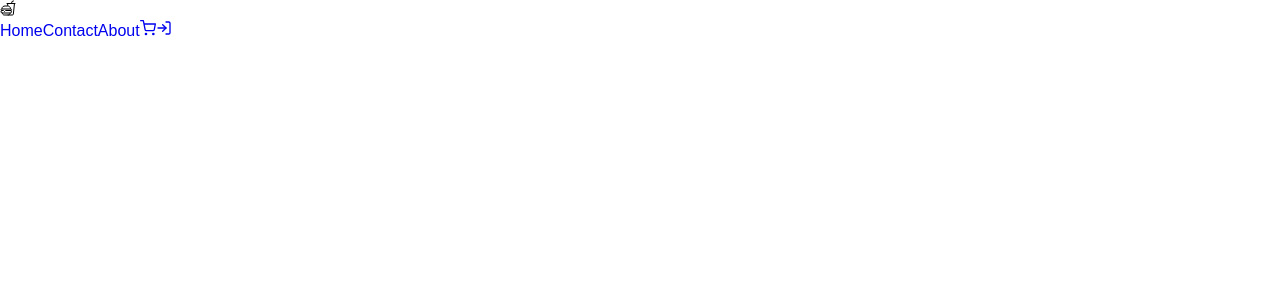
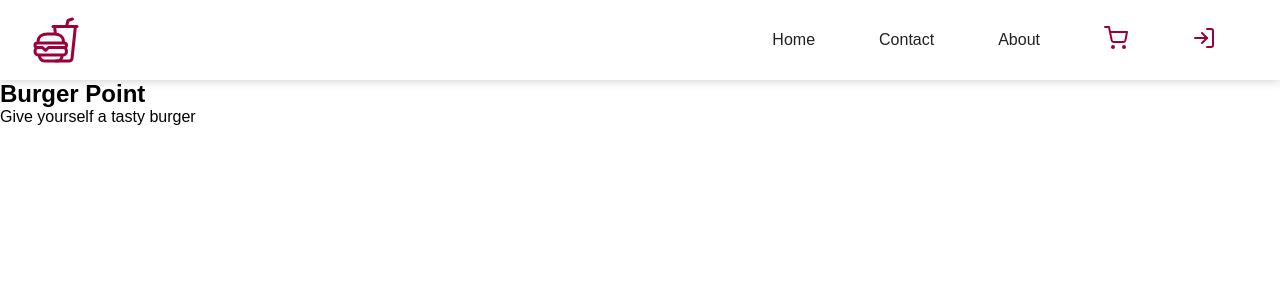
Before and after one commit to shahriarlimon/burgerPoint, a React (Create React App) app: page / in a window 1280 px wide. Shown: the top 300 px of the page. Built offline with nearby package versions, Linux system fonts and the light colour scheme.

Commit message:
implementd header section

```diff
--- a/src/components/home/Home.jsx
+++ b/src/components/home/Home.jsx
@@ -1,10 +1,15 @@
 import React from 'react';
+import "../../styles/Home.scss"
 
 const Home = () => {
     return (
-        <div>
+        <section className='home'>
+            <div>
+                <h1>Burger Point</h1>
+                <p>Give yourself a tasty burger</p>
+            </div>
 
-        </div>
+        </section>
     );
 };
 
--- a/src/components/layout/Header.jsx
+++ b/src/components/layout/Header.jsx
@@ -1,14 +1,19 @@
 import React from 'react';
+import "../../styles/Header.scss"
 import { IoFastFoodOutline } from 'react-icons/io5'
 import { FiShoppingCart, FiLogIn } from 'react-icons/fi';
 import { FaUser } from 'react-icons/fa'
-import { Link } from 'react-router-dom'
+import { Link } from 'react-router-dom';
+import { motion } from 'framer-motion'
 const Header = ({ isAuthenticated = false }) => {
     return (
         <nav>
-            <div>
+            <motion.div
+                initial={{ x: "-100%" }}
+                whileInView={{ x: 0 }}
+            >
                 <IoFastFoodOutline />
-            </div>
+            </motion.div>
             <div>
                 <Link to="/">Home</Link>
                 <Link to="/contact">Contact</Link>
--- a/src/styles/Header.scss
+++ b/src/styles/Header.scss
@@ -0,0 +1,45 @@
+@import "colors";
+nav{
+    height: 5rem;
+    padding: 2rem;
+    display: flex;
+    justify-content: space-between;
+    align-items: center;
+    box-shadow: 0 0 10px rgba(0,0,0,0.229);
+    >div{
+        display: flex;
+        align-items: center;
+        >svg{
+            color:$red;
+            font-size: 3rem;
+        }
+        >a{
+            margin: 0 2rem;
+            color: $dark;
+            transition: color 0.3;
+            &:hover{
+                color: $lightdark;
+            }
+            >svg{
+                color:$red;
+                transition: inherit;
+                font-size: 1.5rem;
+                &:hover{
+                    color: $lightdark;
+                }
+            }
+        }
+    }
+}
+
+@media screen and (max-width:600px) {
+    nav{
+        padding: 1rem;
+        >div >svg{
+            font-size: 2.5rem;
+        }
+        >div>a{
+            margin: 0 0.5rem;
+        }
+    }
+}
```
Also changed, not shown: src/styles/Home.scss (added).
